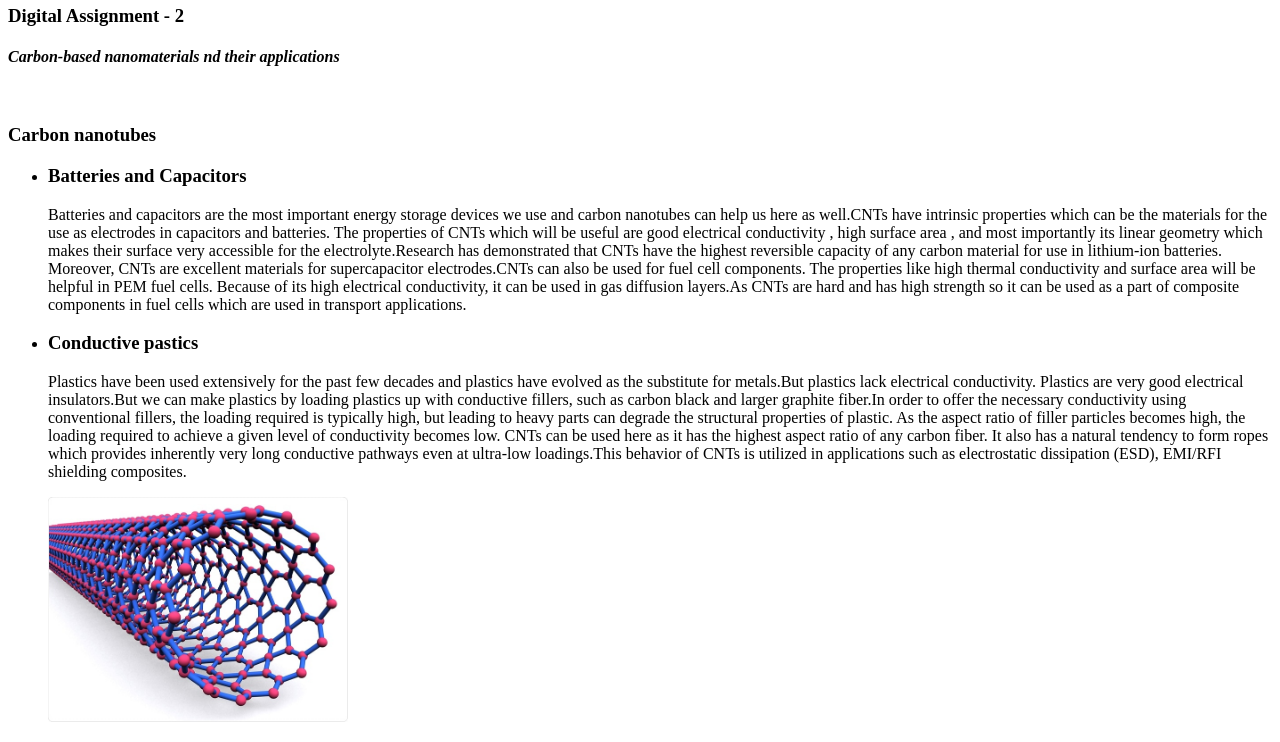
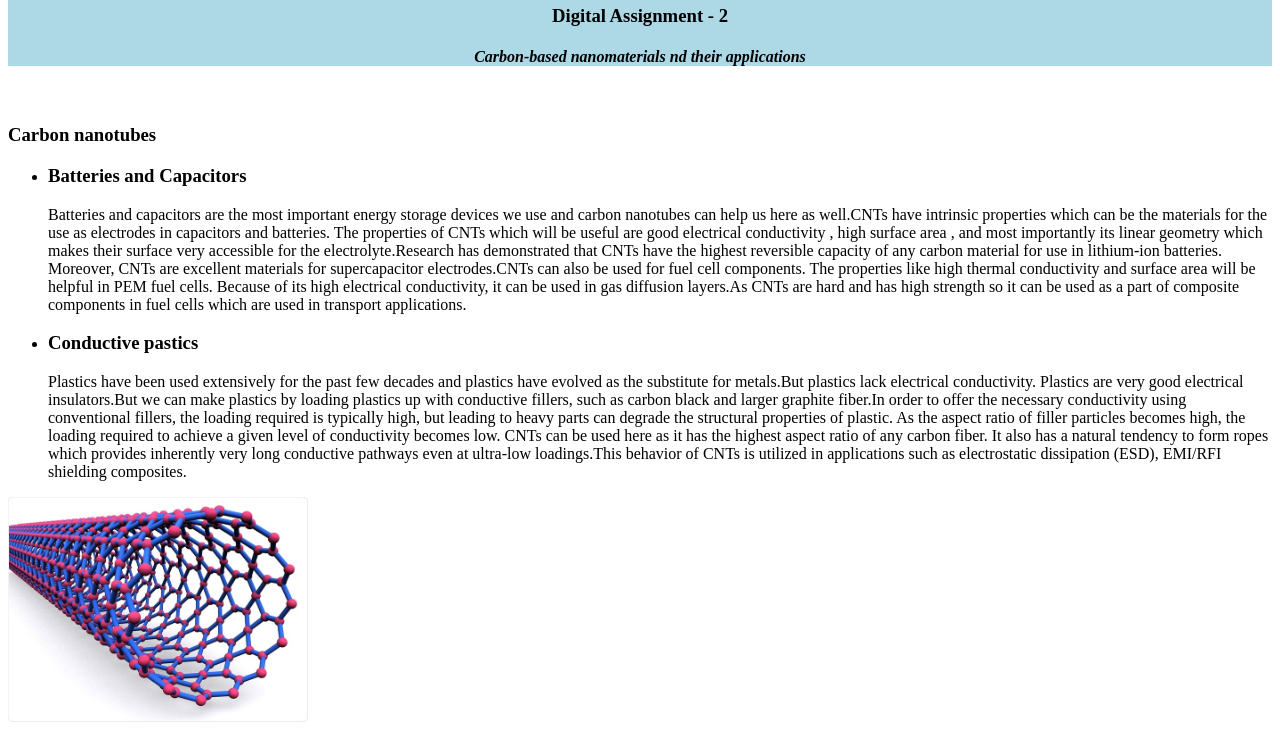
Before and after one commit to aadilMohd/physicsDigitalAssignment2, a plain HTML site: page index.html in a window 1280 px wide. Shown: the part 62-804 px from the top of the page. Drawn offline with Linux system fonts and the light colour scheme.

Commit message:
added bg color

```diff
--- a/index.html
+++ b/index.html
@@ -9,10 +9,10 @@
       <header>
 
 
-      </header>
-      <main>
-          <section id="headings" class="headings">
-              <div>
+
+
+          <section id="headings" class="headings" style="text-align: center; background-color:lightblue;">
+              <div >
 
                 <h1><B>ENGINEERING PHYSICS</B></h1>
 
@@ -27,6 +27,8 @@
             </div>
 
           </section>
+        </header>
+          <main>
 
         <br>
 
@@ -67,9 +69,10 @@
 
                     </li>
 
-                    <img src="image.jpeg" alt="Carbon nanotubes" width="300px">
 
                 </ul>
+                <div style="align-self: center;">
+                    <img src="image.jpeg" alt="Carbon nanotubes" width="300px" ></div>
 
 
               </div>
```
Also changed, not shown: 1 other file.
